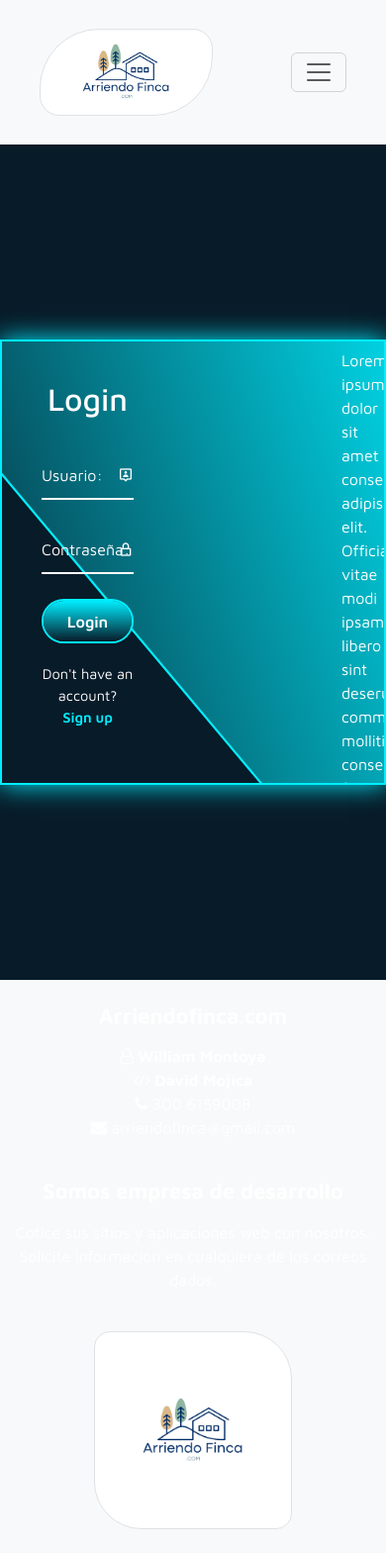
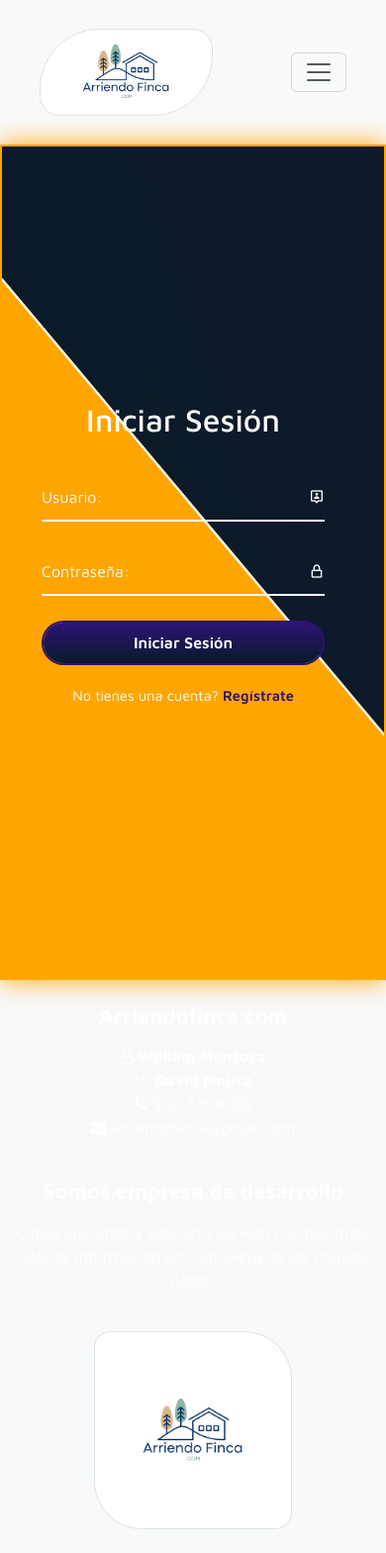
Before and after one commit to DavidMojica/arriendofinca-II, a Django app: page /login/ in a window 390 px wide. Shown: the whole page at 99% size. Run offline with Django 5.2, Linux system fonts and the light colour scheme; data that the repository does not hold is empty; some libraries are stand-ins or nearby versions.

Commit message:
Responsive login

```diff
--- a/main/static/css/base.css
+++ b/main/static/css/base.css
@@ -5,6 +5,7 @@
     --tt-orange:#ffa500;
     --tt-aqua: #3fc1b4;
     --tt-violet:#2e1377;
+    --tt-violet-dark:#12192C;
     --tt-blue:#4089ce;
     --tt-green:#9af4c2;
     --tt-wheat:#fff1bf;
--- a/main/static/css/login.css
+++ b/main/static/css/login.css
@@ -5,8 +5,14 @@
 
 }
 :root{
-    --custom-cyan: #0ef;
     --custom-dark: #081b29;
+    --tt-orange:#ffa500;
+    --tt-aqua: #3fc1b4;
+    --tt-violet:#2e1377;
+    --tt-violet-dark:#12192C;
+    --tt-blue:#4089ce;
+    --tt-green:#9af4c2;
+    --tt-wheat:#fff1bf;
 }
 
 main{
@@ -14,18 +20,40 @@ main{
     justify-content: center;
     align-items: center;
     min-height: 100vh;
-    background: var(--custom-dark);
+
 }
 
 .wrapper{
     position: relative;
-    width: 750px;
-    height: 450px;
-    background: transparent;
-    border: 2px solid var(--custom-cyan);
+    width: 100vw;
+    height: 100vh;
+    max-width: 750px;
+    max-height: 450px;
+    background: var(--tt-orange);
+    border: 2px solid var(--tt-orange);
     overflow: hidden;
-    box-shadow: 0 0 25px var(--custom-cyan);
+    box-shadow: 0 0 25px var(--tt-orange);
 }
+
+@media (max-width: 768px){
+    .wrapper{
+        max-height: 100vh;
+    }
+    .wrapper .form-box.login{
+        width: 100%;
+    }
+    .wrapper .info-text.log{
+        display: none;
+    }
+    .wrapper .form-box.register{
+        width: 0;
+    }
+
+    .wrapper.active .info-text.reg{
+        display: none;
+    }
+}
+
 
 .wrapper .form-box{
     position: absolute;
@@ -109,7 +137,7 @@ main{
 
 .input-box input:focus,
 .input-box input:valid{
-    border-bottom-color: var(--custom-cyan);
+    border-bottom-color: var(--tt-violet);
 }
 
 .input-box label{
@@ -126,7 +154,7 @@ main{
 .input-box input:focus~label,
 .input-box input:valid~label {
     top: -5px;
-    color: #0ef;
+    color: var(--tt-violet);
 }
 
 .input-box i{
@@ -139,7 +167,7 @@ main{
 
 .input-box input:focus~i,
 .input-box input:valid~i{
-    color: var(--custom-cyan);
+    color: var(--tt-violet);
 }
 
 .btn-login{
@@ -147,7 +175,7 @@ main{
     width: 100%;
     height: 45px;
     background: transparent;
-    border: 2px solid var(--custom-cyan);
+    border: 2px solid var(--tt-violet);
     border-radius:40px;
     outline: none;
     cursor: pointer;
@@ -165,7 +193,7 @@ main{
     left: 0;
     width: 100%;
     height: 300%;
-    background: linear-gradient(var(--custom-dark), var(--custom-cyan),var(--custom-dark), var(--custom-cyan));
+    background: linear-gradient(var(--custom-dark), var(--tt-violet),var(--custom-dark), var(--tt-violet));
     z-index: -1;
     transition: .5s;
 }
@@ -181,7 +209,7 @@ main{
 }
 
 .form-box .logreg-link p a{
-    color: var(--custom-cyan);
+    color: var(--tt-violet);
     text-decoration: none;
     font-weight: 600;
     text-align: center;
@@ -268,11 +296,11 @@ main{
     right: 0;
     width: 850px;
     height: 600px;
-    background: linear-gradient(45deg, var(--custom-dark), var(--custom-cyan));
+    background: linear-gradient(45deg, var(--custom-dark), var(--tt-violet-dark));
     transform: rotate(10deg) skewY(40deg);
     /* transform: rotate(0) skewY(0); */
     transform-origin: bottom right;
-    border-bottom:3px solid var(--custom-cyan);
+    border-bottom:3px solid #fff;
     transition: 1.5s ease;
     transition-delay: 1.6s;
 }
@@ -287,8 +315,8 @@ main{
     left: 250px;
     width: 850px;
     height: 700px;
-    background: var(--custom-dark);
-    border-top:3px solid var(--custom-cyan);
+    background: var(--tt-orange);
+    border-top:3px solid #fff;
     /* transform: rotate(-11deg) skewY(-41deg); */
     transform: rotate(0) skewY(0);
     transform-origin: bottom left;
--- a/main/static/js/login.js
+++ b/main/static/js/login.js
@@ -2,18 +2,26 @@ const wrapper = document.querySelector('.wrapper');
 const registerLink = document.querySelector('.register-link');
 const loginLink = document.querySelector('.login-link');
 const registerForm = document.querySelector('#form-register');
+const wrapperFormRegister = document.querySelector('.wrapper .form-box.register');
 
 registerLink.addEventListener('click', ()=>{
     wrapper.classList.add('active');
+    if (window.innerWidth < 768) wrapperFormRegister.style.width = "100%";
     setTimeout(()=>{
         registerForm.style.overflowX = 'hidden';
         registerForm.style.overflowY = 'auto';
     }, 2000);
-
 });
 
 loginLink.addEventListener('click', ()=>{
     wrapper.classList.remove('active','overflow-auto', 'overflow-x-hidden');
     registerForm.style.overflowX = 'hidden';
     registerForm.style.overflowY = 'hidden';
+    if (window.innerWidth < 768){
+        setTimeout(()=>{
+            wrapperFormRegister.style.width = "0%";
+        }, 2000);
+    }
 });
+
+//311 311 0647
--- a/main/templates/login.html
+++ b/main/templates/login.html
@@ -11,7 +11,7 @@
         <span class="bg-animate2"></span>
 
         <article class="form-box login">
-            <h2 class="animation" style="--i:0; --j:21;">Login</h2>
+            <h2 class="animation" style="--i:0; --j:21;">Iniciar Sesión</h2>
             <form action="#" method="POST">
                 <fieldset class="input-box animation" style="--i:1; --j:22;">
                     {{LoginForm.username}}
@@ -26,25 +26,25 @@
                 </fieldset>
                 {% csrf_token %}
                 <input type="hidden" name="login">
-                <button type="submit" class="btn-login animation" style="--i:3; --j:24;">Login</button>
+                <button type="submit" class="btn-login animation" style="--i:3; --j:24;">Iniciar Sesión</button>
                 <article class="logreg-link animation" style="--i:4; --j:25;">
                     <p>
                         {{error}}
                     </p>
                     <p>
-                        Don't have an account?
-                        <a href="#main" class="register-link">Sign up</a>
+                        No tienes una cuenta?
+                        <a href="#main" class="register-link">Regístrate</a>
                     </p>
                 </article>
             </form>
         </article>
         <article class="info-text log">
-            <h2 class="animation" style="--i:0; --j:20;">Welcome back!</h2>
-            <p class="animation" style="--i:1; --j:21;">Lorem ipsum dolor sit amet consectetur adipisicing elit. Officia vitae modi ipsam libero sint deserunt commodi mollitia consectetur facere. </p>
+            <h2 class="animation" style="--i:0; --j:20;">Hola de nuevo!</h2>
+            <p class="animation" style="--i:1; --j:21;">Te estábamos esperando :)</p>
         </article>
 
         <article class="form-box register">
-            <h2 class="animation mt-5" style="--i:17; --j:0;">Sign up</h2>
+            <h2 class="animation mt-5" style="--i:17; --j:0;">Registro</h2>
             <form action="#" method="POST" class="row" id="form-register">
                 {% csrf_token %}
                 <input type="hidden" name="register">
@@ -103,7 +103,7 @@
                     </fieldset>
                 </article>
                 <article class="col-md-5 mb-3">
-                    <fieldset class="animation" style="--i:20; --j:3;">
+                    <fieldset class="animation" style="--i:24; --j:7;">
                         <small>{{RegisterForm.permitir_whatsapp.label}}</small>
                         <label class="green-switch">
                             {{RegisterForm.permitir_whatsapp}}
@@ -111,19 +111,19 @@
                         </label>
                     </fieldset>
                 </article>
-                <button type="submit" class="btn-login animation" style="--i:21; --j:4;">Register</button>
+                <button type="submit" class="btn-login animation" style="--i:21; --j:4;">Registrarse</button>
                 <article class="logreg-link animation" style="--i:22; --j:5;">
                     <p>
-                        Already have an account?
-                        <a href="#main" class="login-link">Login</a>
+                        ¿Ya tienes una cuenta?
+                        <a href="#main" class="login-link">Iniciar Sesión</a>
                     </p>
                 </article>
             </form>
         </article>
 
         <article class="info-text reg">
-            <h2 class="animation" style="--i:17; --j:0;">Welcome back!</h2>
-            <p class="animation" style="--i:18; --j:1;">Lorem ipsum dolor sit amet consectetur adipisicing elit. Officia vitae modi ipsam libero sint deserunt commodi mollitia consectetur facere. </p>
+            <h2 class="animation" style="--i:17; --j:0;">Arriendofinca te da la bienvenida</h2>
+            <p class="animation" style="--i:18; --j:1;">La plataforma donde se darán a conocer tus inmuebles :).</p>
         </article>
     </section>
 
--- a/main/views.py
+++ b/main/views.py
@@ -43,7 +43,7 @@ def home(request):
 def Login(request):
     data = {
         'LoginForm': LoginForm(),
-        'RegisterForm': RegisterForm()
+        'RegisterForm': RegisterForm(),
     }
 
     if request.method == 'POST':
```
Also changed, not shown: main/static/css/silent-switch.css (deleted, +0 -33 lines).
